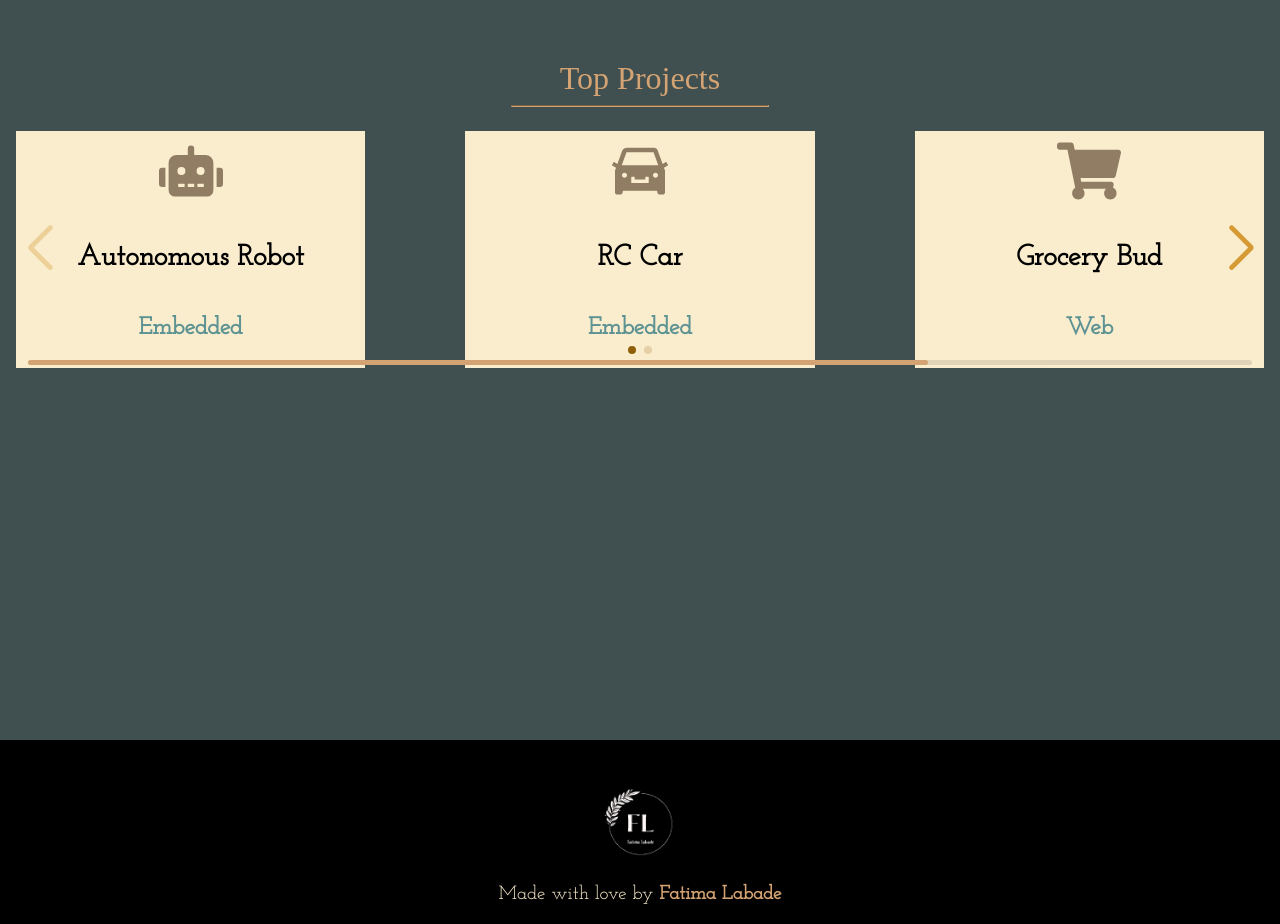
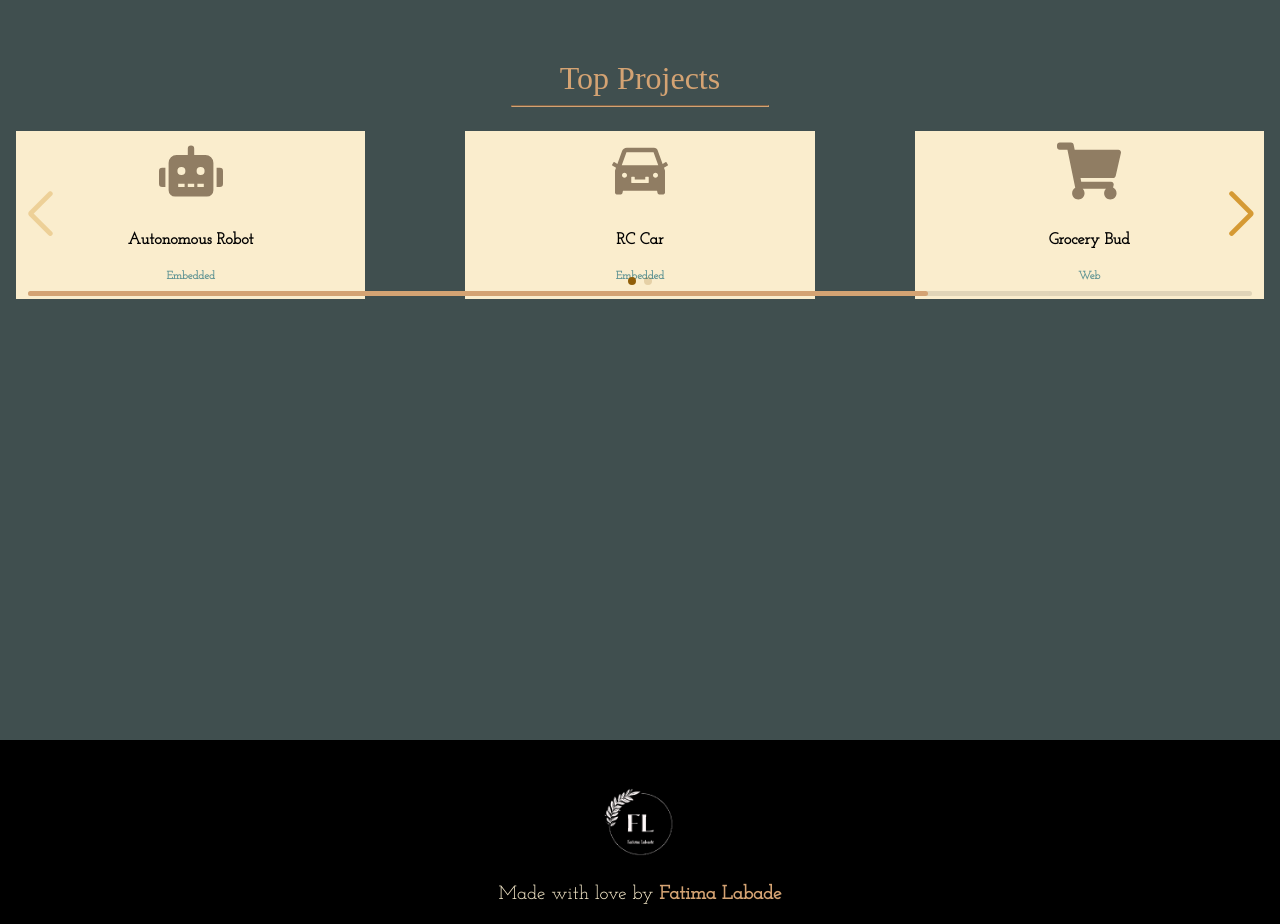
Before and after one commit to FatimaLDL1997/portfolio, a React (Create React App) app: page / in a window 1280 px wide. Shown: the part 2540-3464 px from the top of the page. Built offline with nearby package versions, Linux system fonts and the light colour scheme; a web font is replaced by a local one.

Commit message:
font fixed

```diff
--- a/src/index.css
+++ b/src/index.css
@@ -62,10 +62,22 @@ html {
   padding: 0.5rem;
   background: #faedcd;
   justify-content: center;
-  font-size: 1.5rem;
+  /* font-size: 1rem; */
   font-family: "Josefin Slab";
   font-style: normal;
   font-weight: 400;
+}
+.topProjectText {
+  text-align: center;
+  font-size: 1rem;
+  color: black;
+  font-weight: 900;
+}
+.topProjectCtgry {
+  text-align: center;
+  font-size: 0.7rem;
+  color: #5e9393;
+  font-weight: 600;
 }
 .topProjectItem:hover {
   transition: 2s;
@@ -133,18 +145,7 @@ html {
   font-weight: 400;
   color: #faedcd;
 }
-.topProjectText {
-  text-align: center;
-  font-size: 1.8rem;
-  color: black;
-  font-weight: 900;
-}
-.topProjectCtgry {
-  text-align: center;
-  font-size: 1.5rem;
-  color: #5e9393;
-  font-weight: 600;
-}
+
 .image {
   text-align: center;
   font-size: 4rem;
```
